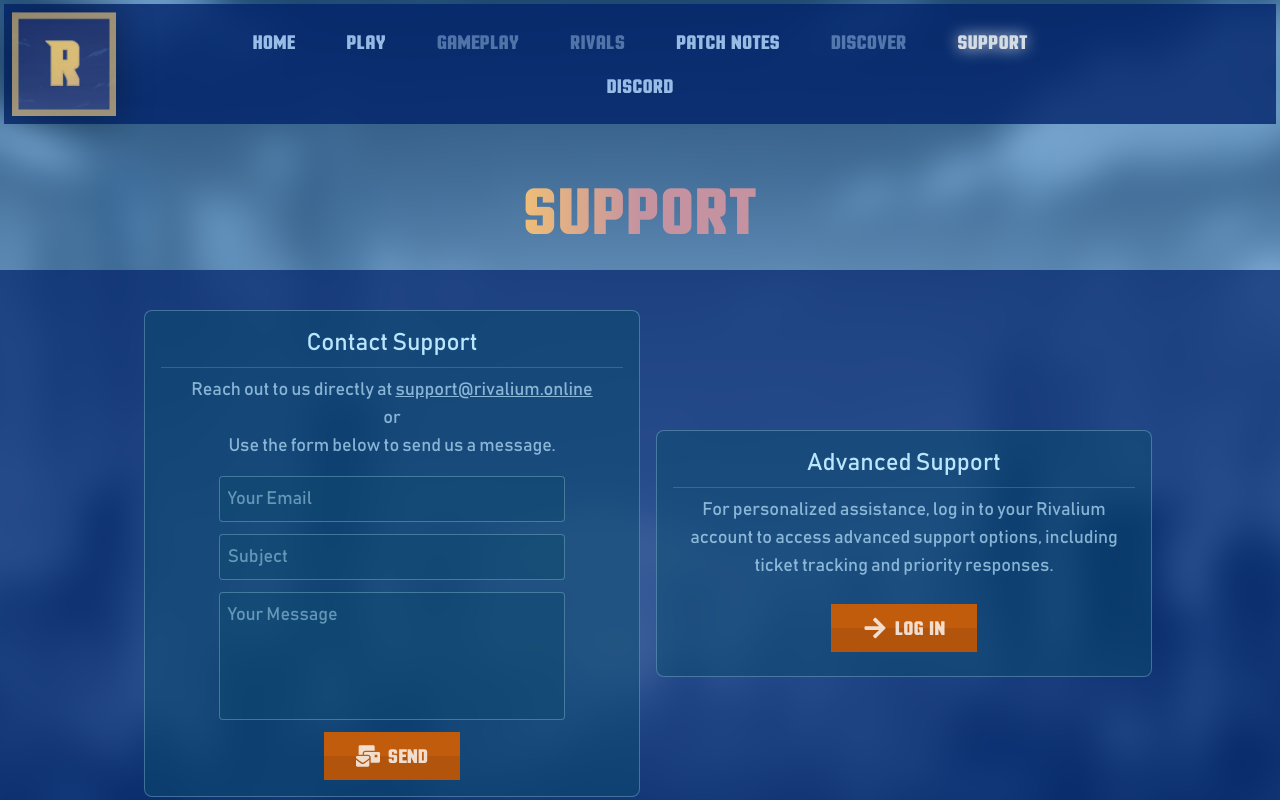
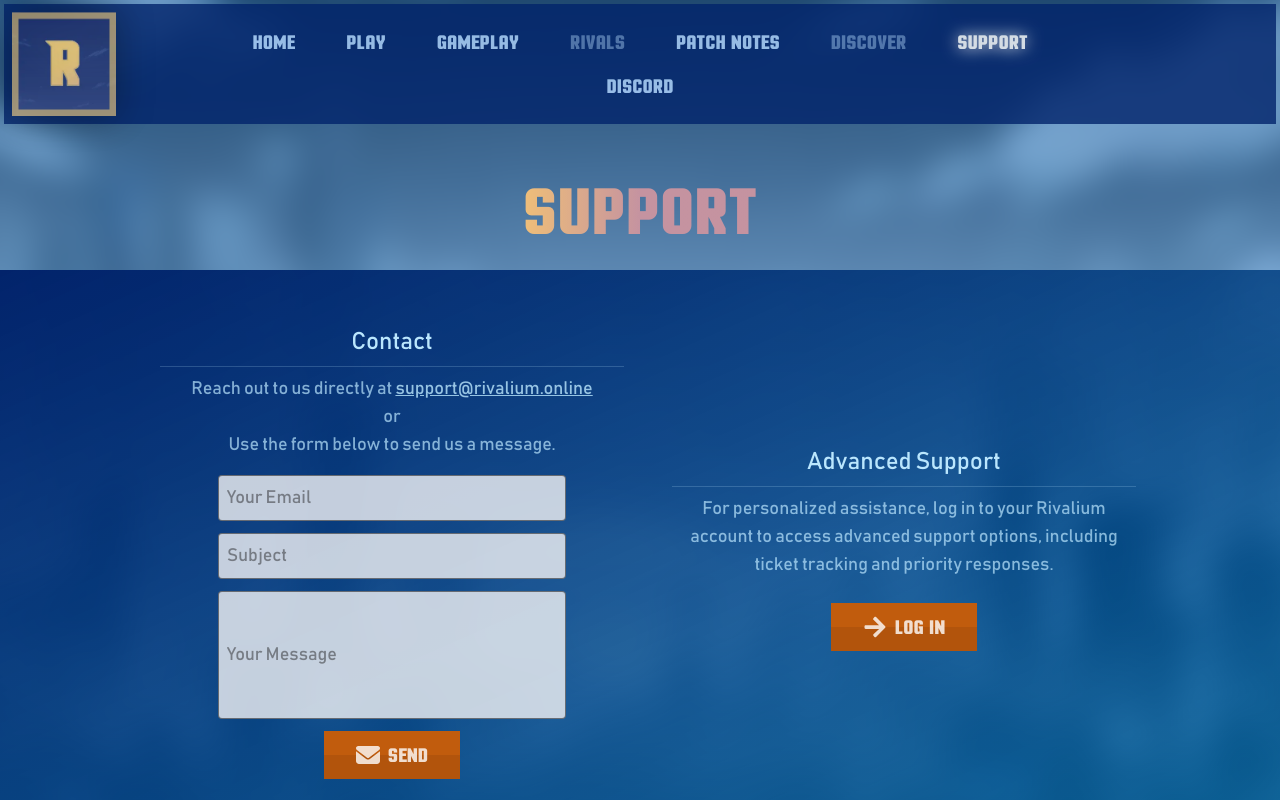
Before and after one commit to kateonbxsh/RivaliumWebsite, a Next.js app: page /support in a window 1280 px wide. Built offline with nearby package versions, Linux system fonts and the light colour scheme.

Commit message:
add login pages

```diff
--- a/package.json
+++ b/package.json
@@ -17,7 +17,7 @@
     "autoprefixer": "^10.4.20",
     "axios": "^1.7.9",
     "html-to-image": "^1.11.11",
-    "next": "^14.2.12",
+    "next": "^14.2.32",
     "postcss": "^8.4.47",
     "react": "^18.3.1",
     "react-dom": "^18.3.1",
--- a/src/components/navbar/Navbar.tsx
+++ b/src/components/navbar/Navbar.tsx
@@ -15,7 +15,7 @@ export default function Navbar() {
                     <div className="w-full md:w-2/3 flex flex-row justify-evenly text-sm md:text-2xl my-2 flex-wrap">
                         <NavbarButton text="Home" href="/"/>
                         <NavbarButton text="Play" href="/download"/>
-                        <NavbarButton text="Gameplay" href="/gameplay" disabled/>
+                        <NavbarButton text="Gameplay" href="/gameplay" />
                         <NavbarButton text="Rivals" href="/rivals" disabled/>
                         <NavbarButton text="Patch Notes" href="/patch-notes/"/>
                         <NavbarButton text="Discover" href="/discover" disabled/>
--- a/src/pages/_app.tsx
+++ b/src/pages/_app.tsx
@@ -1,14 +1,16 @@
+"use client";
+
 import {AppProps} from 'next/app';
 import '@/style/font.scss';
 import '@/style/global.scss';
 import Layout from '@/components/Layout';
-import { usePathname } from 'next/navigation';
+import { useRouter } from 'next/router';
 
 const NoLayout = ({children}: any) => <>{children}</>;
 
 function App({ Component, pageProps }: AppProps) {
 
-    const path = usePathname();
+    const {pathname: path} = useRouter();
     let navbar = true, footer = true;
     if (path.startsWith("/portal")) {
         navbar = false;
--- /dev/null
+++ b/src/pages/gameplay/index.tsx
@@ -0,0 +1,42 @@
+import Head from 'next/head';
+
+const VersionDetailsPage = () => {
+
+    return (
+        <>
+            <Head>
+                <title>Gameplay - The Realm of Rivals</title>
+            </Head>
+            <main className="w-full min-h-screen">
+                {/* Full-width image */}
+                <div
+                    className="relative w-full h-[30vh] md:h-[40vh] bg-cover bg-bottom bg-fixed"
+                >
+                    <div className="absolute inset-0 bg-black bg-opacity-50 flex items-center justify-center">
+                        <h1 className="title p-4 text-4xl md:text-[5rem] mt-20 text-white text-center">
+                            GAMEPLAY
+                        </h1>
+                    </div>
+                </div>
+
+                <div className="bg-backblue bg-opacity-80 p-4 md:p-10 md:px-[20%] shadow-xl">
+                    <div className="mb-10">
+                        <div className='w-full flex flex-row justify-center'>
+                            <h2 className="title text-4xl md:text-[4rem] text-lightblue mb-1 md:mb-4">
+                                rivalium the gay game
+                            </h2>
+                        </div>
+
+
+                        <hr className="border-lightblue/[0.2] mb-5 w-full center" />
+
+                        <p className="text-lightblue secondary-text text-md md:text-xl">bomboclaaaat.</p>
+                    </div>
+                    <hr className="border-lightblue/[0.2] mb-5 w-full center" />
+                </div>
+            </main>
+        </>
+    );
+};
+
+export default VersionDetailsPage;
--- a/src/pages/portal/[method].tsx
+++ b/src/pages/portal/[method].tsx
@@ -5,11 +5,10 @@ import ProgressBar, { ProgressState } from "@/components/ProgressBar";
 import Head from "next/head";
 import Image from "next/image";
 import Link from "next/link";
-import { useParams, useRouter, useSearchParams } from "next/navigation";
+import { useRouter } from "next/router";
 import { useState } from "react";
 import { FaCheckCircle, FaCopy, FaEnvelope, FaExternalLinkAlt, FaGoogle, FaSignInAlt } from "react-icons/fa";
 import { FaArrowLeftLong, FaArrowRightLong, FaCircleXmark } from "react-icons/fa6";
-import { update } from "react-spring";
 
 interface FormProps {
     username: string;
@@ -24,10 +23,10 @@ interface FormProps {
 type Errors = Partial<Record<keyof FormProps, any>>;
 
 export default function Portal() {
-    const method = useParams().method;
+    const router = useRouter();
+    const { method } = router.query;
     const isLogin = method == "login";
     const isRegister = method == "register";
-    const router = useRouter();
     const goToLogin = () => router.replace("/portal/login");
     const goToRegister = () => router.replace("/portal/register");
 
--- a/src/pages/portal/index.tsx
+++ /dev/null
@@ -1,10 +0,0 @@
-import { useRouter } from "next/router";
-
-export default function PortalDefault() {
-
-    const router = useRouter();
-    router.replace("/portal/login");
-
-    return <></>;
-
-}
--- a/src/pages/support.tsx
+++ b/src/pages/support.tsx
@@ -1,7 +1,9 @@
+import Button from "@/components/Button";
+import Input from "@/components/Input";
 import Head from "next/head";
 import Link from "next/link";
-import Button from "@/components/Button";
-import { FaArrowRight, FaMailBulk } from "react-icons/fa";
+import { FaArrowRight } from "react-icons/fa";
+import { FaEnvelope } from "react-icons/fa6";
 
 export default function SupportPage() {
   return (
@@ -11,20 +13,20 @@ export default function SupportPage() {
       </Head>
       <main className="w-full min-h-screen relative">
         <div className="w-full flex flex-row justify-center">
-            <h1 className="title text-4xl md:text-[5rem] p-10 mt-20 md:mt-[150px] md:mt-[">SUPPORT</h1>
+            <h1 className="title text-4xl md:text-[5rem] p-10 mt-20 md:mt-[150px] ">SUPPORT</h1>
         </div>
-        <div className="bg-backblue bg-opacity-70 w-full p-4 sm:p-5 md:px-[10%]">
+        <div className="bg-gradient-to-br from-backblue md:to-sky-700/70 bg-opacity-70 w-full p-4 sm:p-5 md:px-[10%]">
           <div className="w-full my-4 sm:my-5 flex flex-col sm:flex-row items-center justify-between secondary-text gap-4 sm:gap-0">
-            <div className="sm:w-1/2 flex flex-col items-center bg-sky-900/[0.5] border border-sky-200/[0.3] rounded-lg p-4 mx-4">
+            <div className="sm:w-1/2 flex flex-col items-center p-4 mx-4">
               <span className="text-sky-200 text-sm sm:text-base md:text-2xl">
-                Contact Support
+                Contact
               </span>
               <hr className="border-sky-200/[0.2] my-2 w-full" />
               <p className="text-sky-200/[0.7] text-xs sm:text-sm md:text-lg text-center mb-4">
                 Reach out to us directly at{" "}
                 <a
                   href="mailto:support@rivalium.online"
-                  className="underline hover:text-sky-100"
+                  className="text-sky-200/80 underline hover:text-white"
                 >
                   support@rivalium.online
                 </a>{" "}
@@ -34,31 +36,31 @@ export default function SupportPage() {
                 Use the form below to send us a message.
               </p>
               <form className="w-full flex flex-col items-center space-y-3">
-                <input
+                <Input
                   type="email"
                   placeholder="Your Email"
                   className="w-full sm:w-3/4 bg-sky-900/[0.5] text-sky-200 placeholder-sky-200/[0.5] text-xs sm:text-sm md:text-lg p-2 rounded border border-sky-200/[0.3] focus:outline-none focus:border-sky-200"
                   required
                 />
-                <input
+                <Input
                   type="text"
                   placeholder="Subject"
                   className="w-full sm:w-3/4 bg-sky-900/[0.5] text-sky-200 placeholder-sky-200/[0.5] text-xs sm:text-sm md:text-lg p-2 rounded border border-sky-200/[0.3] focus:outline-none focus:border-sky-200"
                   required
                 />
-                <textarea
+                <Input
                   placeholder="Your Message"
                   className="w-full sm:w-3/4 bg-sky-900/[0.5] text-sky-200 placeholder-sky-200/[0.5] text-xs sm:text-sm md:text-lg p-2 rounded border border-sky-200/[0.3] focus:outline-none focus:border-sky-200 h-24 sm:h-32 resize-none scrollbar-thin"
                   required
-                ></textarea>
+                ></Input>
                 <Button
                   type="main"
                   content="SEND"
-                  Icon={FaMailBulk}
+                  Icon={FaEnvelope}
                 />
               </form>
             </div>
-            <div className="w-full sm:w-1/2 flex flex-col items-center bg-sky-900/[0.5] border border-sky-200/[0.3] rounded-lg p-4">
+            <div className="w-full sm:w-1/2 flex flex-col items-center p-4">
               <span className="text-sky-200 text-sm sm:text-base md:text-2xl">
                 Advanced Support
               </span>
--- a/src/style/global.scss
+++ b/src/style/global.scss
@@ -243,7 +243,6 @@ button, input[type="submit"], input[type="reset"] {
 
 .secondary-splash {
   background: url("../assets/images/splash/secondary-splash.webp");
-  filter: blur(8px);
 }
 
 .ui-splash {
```
Also changed, not shown: 1 other file (tests, documents, lock files or other folders).
